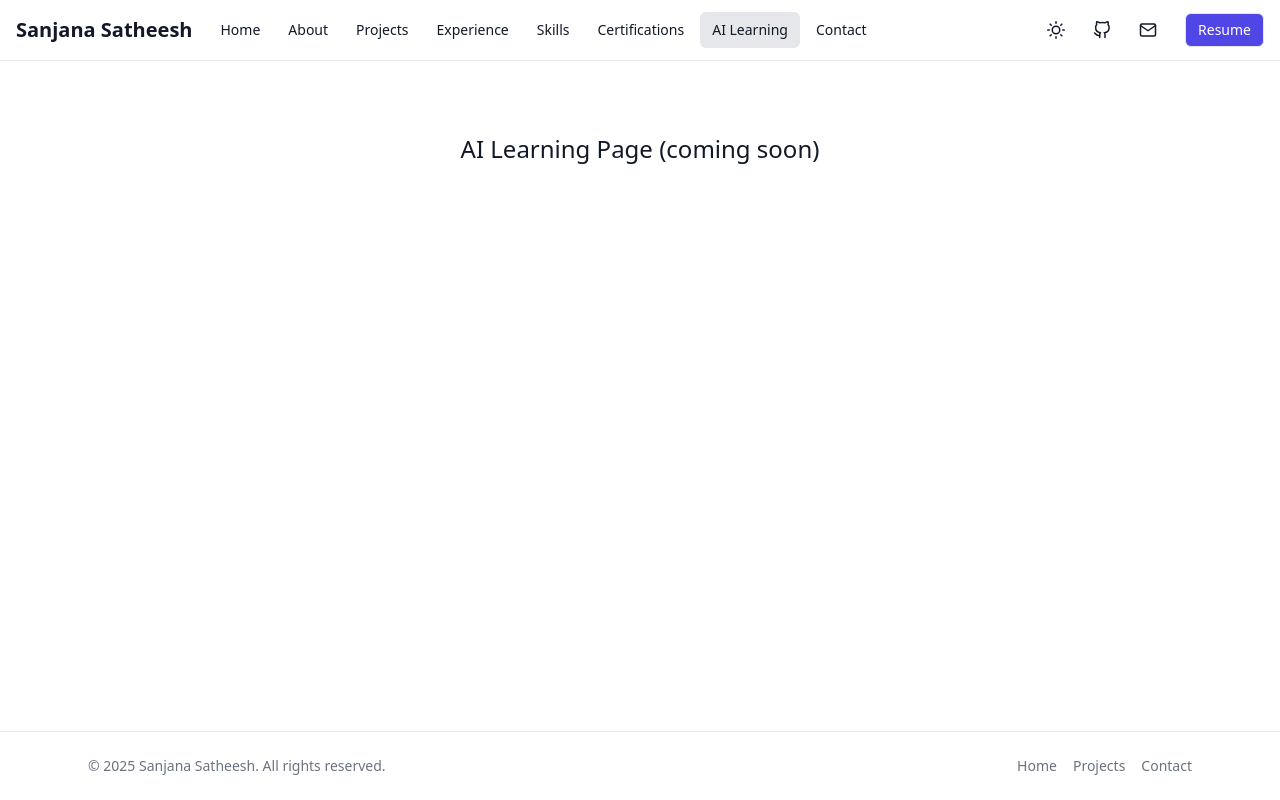
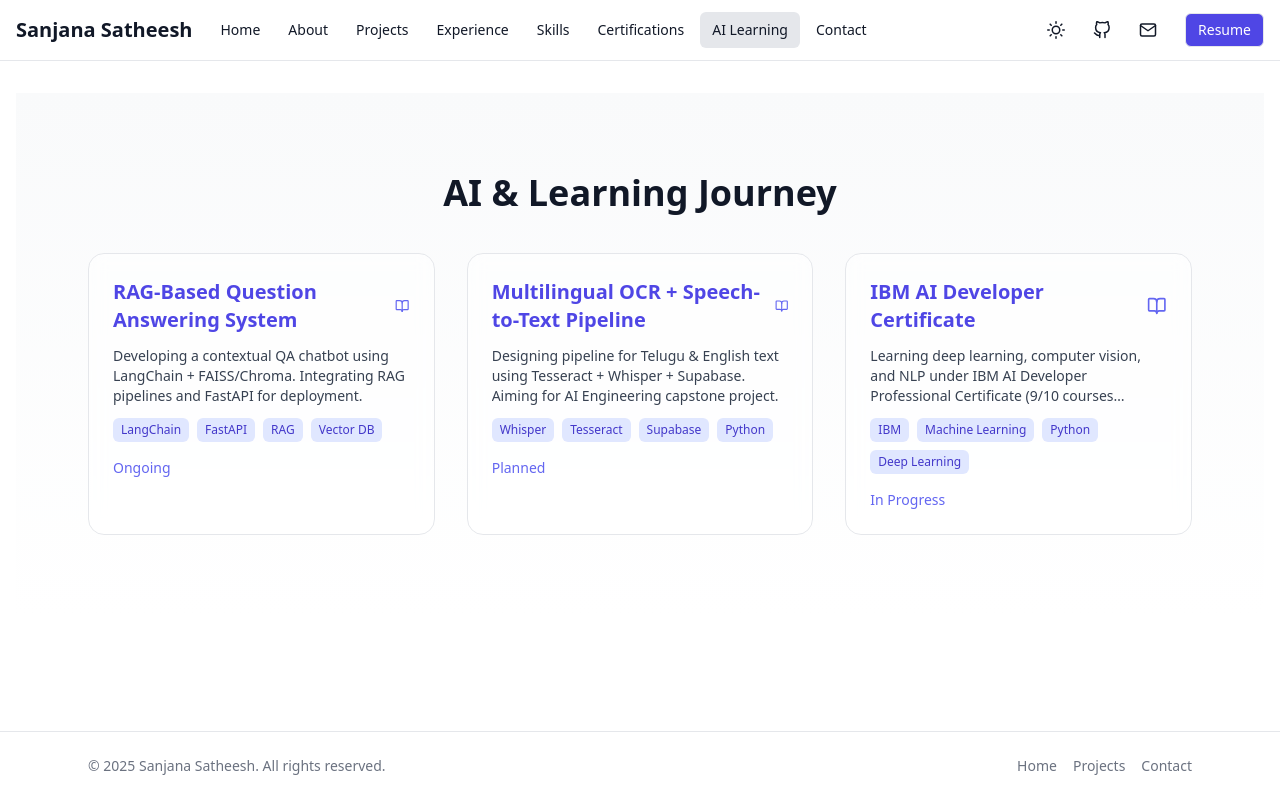
Before and after one commit to Sanjana-quad/portfolio, a React (Vite) app: page /ailearning in a window 1280 px wide. Built offline with nearby package versions, Linux system fonts and the light colour scheme.

Commit message:
Phase 12 - Created a Learning / Blog Section for current status updates

```diff
--- /dev/null
+++ b/src/data/ai_learning.json
@@ -0,0 +1,23 @@
+[
+  {
+    "title": "RAG-Based Question Answering System",
+    "status": "Ongoing",
+    "description": "Developing a contextual QA chatbot using LangChain + FAISS/Chroma. Integrating RAG pipelines and FastAPI for deployment.",
+    "tags": ["LangChain", "FastAPI", "RAG", "Vector DB"],
+    "link": "https://github.com/Sanjana-quad/rag-qa"
+  },
+  {
+    "title": "Multilingual OCR + Speech-to-Text Pipeline",
+    "status": "Planned",
+    "description": "Designing pipeline for Telugu & English text using Tesseract + Whisper + Supabase. Aiming for AI Engineering capstone project.",
+    "tags": ["Whisper", "Tesseract", "Supabase", "Python"],
+    "link": "https://github.com/Sanjana-quad/multilingual-ocr"
+  },
+  {
+    "title": "IBM AI Developer Certificate",
+    "status": "In Progress",
+    "description": "Learning deep learning, computer vision, and NLP under IBM AI Developer Professional Certificate (9/10 courses completed).",
+    "tags": ["IBM", "Machine Learning", "Python", "Deep Learning"],
+    "link": "https://coursera.org"
+  }
+]
--- a/src/pages/AILearning.jsx
+++ b/src/pages/AILearning.jsx
@@ -1,7 +1,96 @@
+import { useState } from "react";
+import { motion, AnimatePresence } from "framer-motion";
+import data from "../data/ai_learning.json";
+import { ExternalLink, BookOpen } from "lucide-react";
+
 export default function AILearning() {
+  const [selected, setSelected] = useState(null);
+
   return (
-    <div className="text-center py-10 text-2xl">
-      AI Learning Page (coming soon)
-    </div>
+    <section className="py-20 bg-gradient-to-b from-gray-50 to-white dark:from-gray-950 dark:to-gray-900">
+      <div className="max-w-6xl mx-auto px-6">
+        <motion.h2
+          initial={{ opacity: 0, y: 40 }}
+          whileInView={{ opacity: 1, y: 0 }}
+          transition={{ duration: 0.5 }}
+          className="text-4xl font-bold text-center mb-10 text-gray-900 dark:text-gray-100"
+        >
+          AI & Learning Journey
+        </motion.h2>
+
+        <div className="grid md:grid-cols-3 gap-8">
+          {data.map((item, index) => (
+            <motion.div
+              key={index}
+              initial={{ opacity: 0, y: 20 }}
+              whileInView={{ opacity: 1, y: 0 }}
+              transition={{ delay: index * 0.1 }}
+              onClick={() => setSelected(item)}
+              className="p-6 bg-white/60 dark:bg-gray-800/60 border border-gray-200 dark:border-gray-700 rounded-2xl cursor-pointer hover:shadow-lg hover:-translate-y-1 transition-all backdrop-blur"
+            >
+              <div className="flex justify-between items-center">
+                <h3 className="font-semibold text-xl text-indigo-600 dark:text-indigo-400">{item.title}</h3>
+                <BookOpen className="w-5 h-5 text-indigo-500" />
+              </div>
+              <p className="mt-3 text-gray-700 dark:text-gray-300 text-sm line-clamp-3">{item.description}</p>
+              <div className="mt-3 flex flex-wrap gap-2">
+                {item.tags.map((tag, i) => (
+                  <span
+                    key={i}
+                    className="text-xs px-2 py-1 bg-indigo-100 dark:bg-indigo-900/40 text-indigo-700 dark:text-indigo-300 rounded-md"
+                  >
+                    {tag}
+                  </span>
+                ))}
+              </div>
+              <div className="mt-4 text-sm text-indigo-500">{item.status}</div>
+            </motion.div>
+          ))}
+        </div>
+
+        {/* --- Modal --- */}
+        <AnimatePresence>
+          {selected && (
+            <motion.div
+              className="fixed inset-0 bg-black/60 backdrop-blur-sm flex justify-center items-center p-4 z-50"
+              initial={{ opacity: 0 }}
+              animate={{ opacity: 1 }}
+              exit={{ opacity: 0 }}
+              onClick={() => setSelected(null)}
+            >
+              <motion.div
+                onClick={(e) => e.stopPropagation()}
+                className="max-w-lg w-full bg-white dark:bg-gray-900 rounded-2xl p-6 border border-gray-200 dark:border-gray-700"
+                initial={{ scale: 0.9 }}
+                animate={{ scale: 1 }}
+                exit={{ scale: 0.9 }}
+              >
+                <h3 className="text-2xl font-semibold text-indigo-600 dark:text-indigo-400 mb-3">
+                  {selected.title}
+                </h3>
+                <p className="text-gray-700 dark:text-gray-300 mb-4">{selected.description}</p>
+                <div className="flex flex-wrap gap-2 mb-4">
+                  {selected.tags.map((tag, i) => (
+                    <span
+                      key={i}
+                      className="text-xs px-2 py-1 bg-indigo-100 dark:bg-indigo-900/40 text-indigo-700 dark:text-indigo-300 rounded-md"
+                    >
+                      {tag}
+                    </span>
+                  ))}
+                </div>
+                <a
+                  href={selected.link}
+                  target="_blank"
+                  className="inline-flex items-center gap-2 text-indigo-500 hover:text-indigo-600 text-sm"
+                >
+                  View Project <ExternalLink className="w-4 h-4" />
+                </a>
+              </motion.div>
+            </motion.div>
+          )}
+        </AnimatePresence>
+      </div>
+    </section>
   );
 }
```
